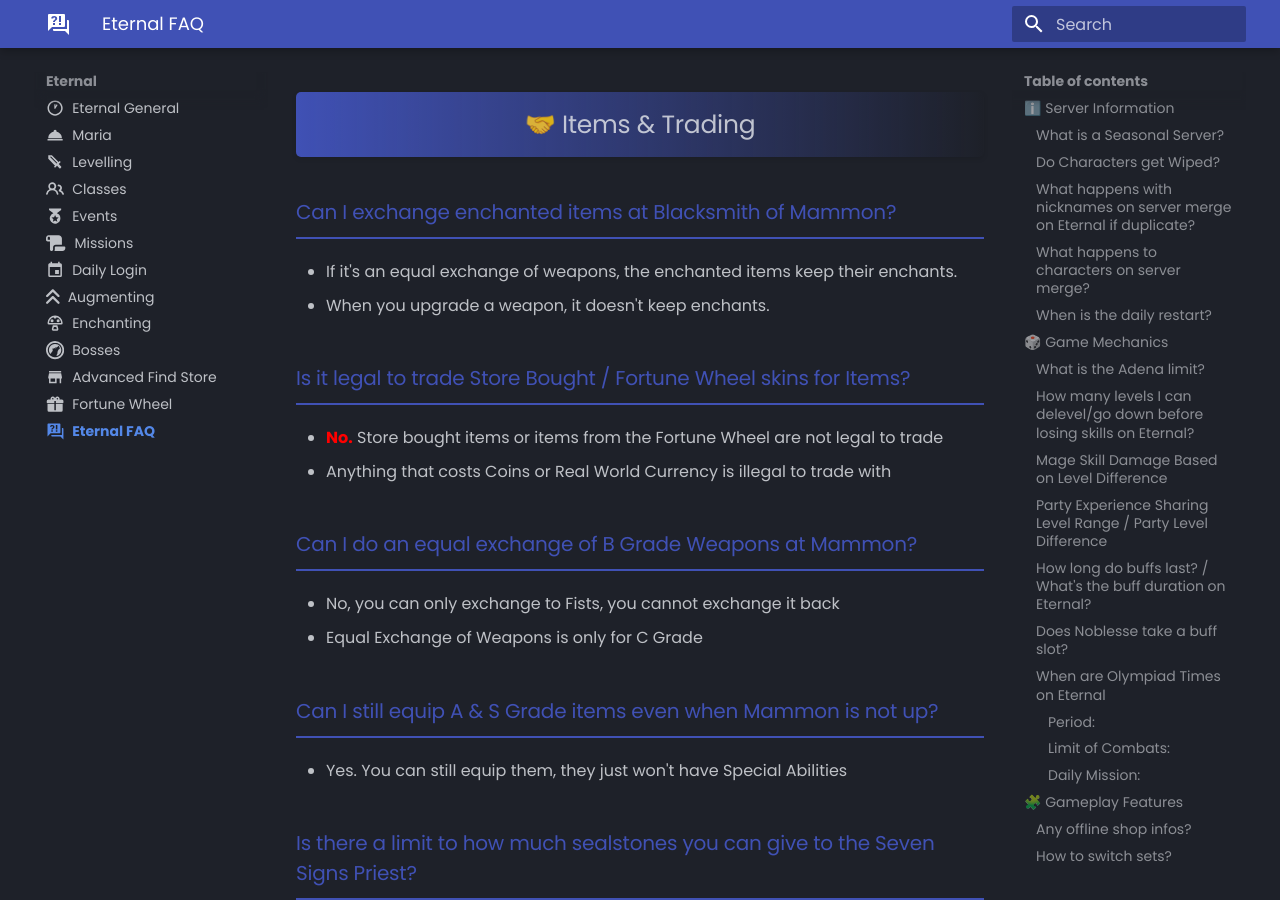
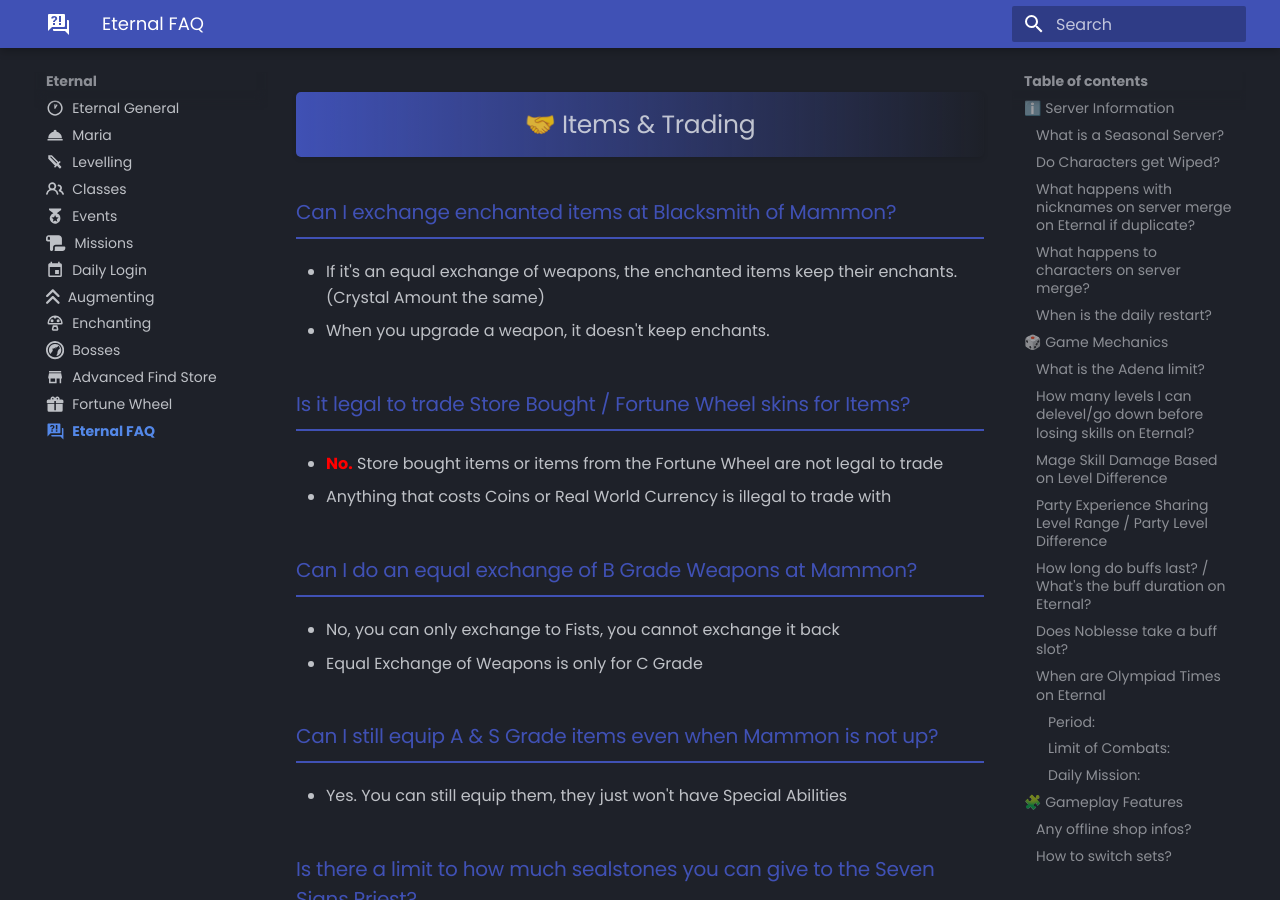
Before and after one commit to tab1-web/faq, an MkDocs documentation site: the page built from docs/eternal/faq.md, in a window 1280 px wide and 900 px high, scrolled down 5268 px. Built offline with MkDocs 1.6.1 and Material for MkDocs 9.7.7, drawn with Linux system fonts in a browser that asks for light colours; some web fonts are replaced.

Commit message:
updating 7s + faq post

```diff
--- a/docs/eternal/faq.md
+++ b/docs/eternal/faq.md
@@ -149,7 +149,7 @@ h2 {
 
 ### Can I exchange enchanted items at Blacksmith of Mammon?
 
-- If it's an equal exchange of weapons, the enchanted items keep their enchants.
+- If it's an equal exchange of weapons, the enchanted items keep their enchants. (Crystal Amount the same)
 - When you upgrade a weapon, it doesn't keep enchants.
 
 ### Is it legal to trade Store Bought / Fortune Wheel skins for Items?
```
Also changed, not shown: docs/gameplay/sevensigns.md (+2 -1 lines).
